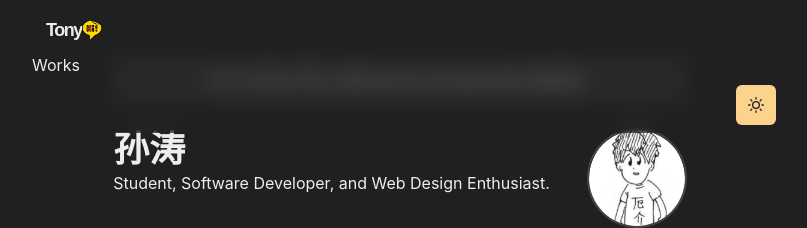
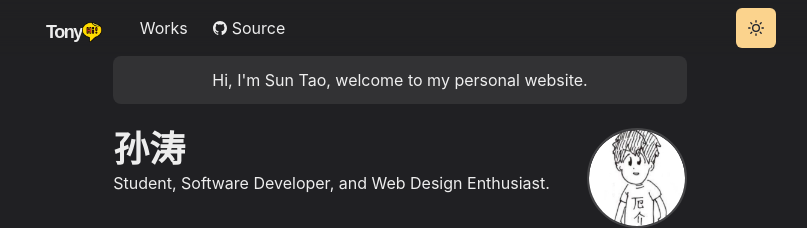
Before and after one commit to TonyMarsh31/tony-homepage, a Next.js app: page / in a window 1280 px wide. Shown: the top 228 px of the page, without its empty margins (240-1047 px from the left). Built offline with nearby package versions, Linux system fonts and the light colour scheme; a small style sheet from the web is missing.

Commit message:
:bug: The most foolish mistake in the world: fix typo, now the elements in nvbar will be displayed flexibly.

```diff
--- a/components/navbar.js
+++ b/components/navbar.js
@@ -17,8 +17,9 @@ import {
 } from '@chakra-ui/react'
 import { HamburgerIcon } from '@chakra-ui/icons'
 import ThemeToggleButton from './theme-toggle-button'
+import { IoLogoGithub } from 'react-icons/io5'
 
-const LinkItem = ({ href, path, children }) => {
+const LinkItem = ({ href, path, target, children, ...props }) => {
   const active = path === href
   const inactiveColor = useColorModeValue('gray.800', 'whiteAlpha.900')
   return (
@@ -29,6 +30,8 @@ const LinkItem = ({ href, path, children }) => {
       p={2}
       bg={active ? 'grassTeal' : undefined}
       color={active ? '#202023' : inactiveColor}
+      target={target}
+      {...props}
     >
       {children}
     </Link>
@@ -39,7 +42,7 @@ const MenuLink = forwardRef((props, ref) => (
   <Link ref={ref} as={NextLink} {...props} />
 ))
 
-const Navbar = (props) => {
+const Navbar = props => {
   const { path } = props
 
   return (
@@ -53,7 +56,7 @@ const Navbar = (props) => {
       {...props}
     >
       <Container
-        dispaly="flex"
+        display="flex"
         p={2}
         maxW="container.md"
         wrap="wrap"
@@ -77,10 +80,23 @@ const Navbar = (props) => {
           <LinkItem href="/works" path={path}>
             Works
           </LinkItem>
+          <LinkItem
+            target="_blank"
+            href="https://github.com/TonyMarsh-Hub/tony-homepage"
+            path={path}
+            display="inline-flex"
+            alignItems="center"
+            style={{ gap: 4 }}
+            pl={2}
+          >
+            <IoLogoGithub />
+            Source
+          </LinkItem>
         </Stack>
 
         <Box flex={1} align="right">
           <ThemeToggleButton />
+
           <Box ml={2} display={{ base: 'inline-block', md: 'none' }}>
             <Menu isLazy id="navbar-menu">
               <MenuButton
```
